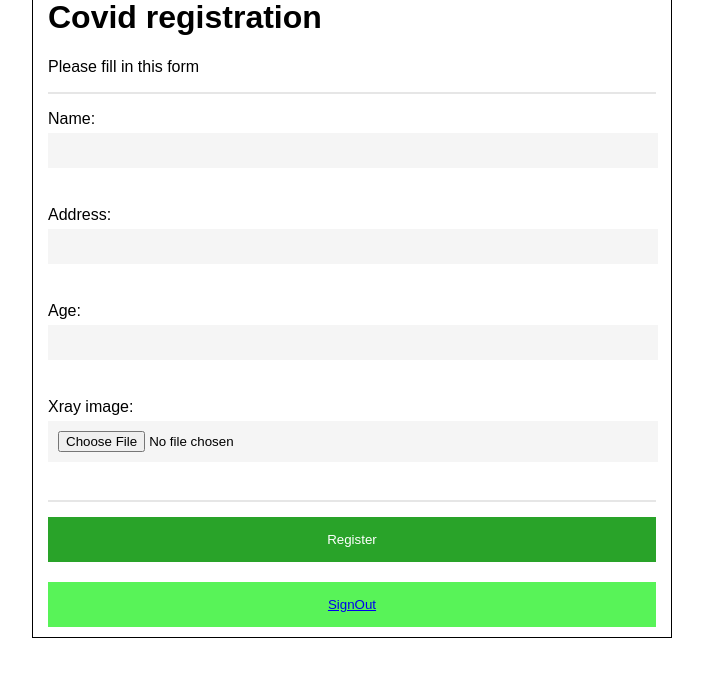
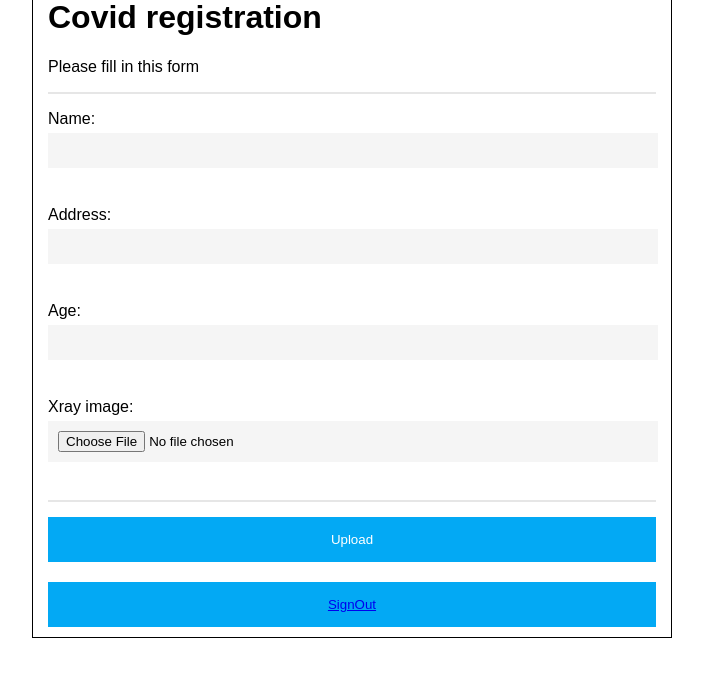
Before and after one commit to shashikant30/Xray_diagnosis, a Django app: page /userinfo in a window 1280 px wide. Shown: the part 31-708 px from the top of the page, without its empty margins (288-991 px from the left). Run offline with Django 4.2, Linux system fonts and the light colour scheme.

Commit message:
changed button color

```diff
--- a/website/templates/website/Register.html
+++ b/website/templates/website/Register.html
@@ -16,7 +16,7 @@
 		margin-bottom: 5px;
 		padding: 0px 15px 0 15px;
 		}
-	input[type=text], input[type=password], input[type=number], input[type=file]
+	input[type=text], input[type=password], input[type=number], input[type=file], input[type=email]
 		{
 		width: 97%;
 		padding: 10px;
@@ -32,7 +32,7 @@
 		}
     button
 		{
-		background-color: #58f358;
+		background-color: #03a9f4;
 		color: white;
 		padding: 15px 20px;
 		margin: 10px 0px;
--- a/website/templates/website/index.html
+++ b/website/templates/website/index.html
@@ -32,7 +32,7 @@
 		}
 	button
 		{
-		background-color: #58f358;
+		background-color: #03a9f4;
 		color: white;
 		padding: 15px 20px;
 		margin: 10px 0px;
--- a/website/templates/website/signIn.html
+++ b/website/templates/website/signIn.html
@@ -32,7 +32,7 @@
 		}
     button
 		{
-		background-color: #58f358;
+		background-color: #03a9f4;
 		color: white;
 		padding: 15px 20px;
 		margin: 10px 0px;
--- a/website/templates/website/userInfo.html
+++ b/website/templates/website/userInfo.html
@@ -27,7 +27,7 @@
 		}
 	.registerbutton
 		{
-		background-color: #29a329;
+		background-color:  #03a9f4;
 		color: white;
 		padding: 15px 20px;
 		margin: 10px 0px;
@@ -38,7 +38,7 @@
 		}
 	button
 		{
-		background-color: #58f358;
+		background-color: #03a9f4;
 		color: white;
 		padding: 15px 20px;
 		margin: 10px 0px;
@@ -59,7 +59,7 @@
         {{ form.as_p }}
 		<hr>
 
-		<button type="submit" class="registerbutton">Register</button>
+		<button type="submit" class="registerbutton">Upload</button>
 	</form>
 	<button type="submit"><a href="/signout">SignOut</a></button>
 </body>
--- a/website/views.py
+++ b/website/views.py
@@ -12,6 +12,7 @@ import os
 # Create your views here.
 def userFormView(request):
     if request.method == 'POST':
+        clear_mediadir()
         form = userForm(request.POST, request.FILES)
         if form.is_valid():
             form.save()
@@ -19,6 +20,11 @@ def userFormView(request):
     else:
         form = userForm()
     return render(request, 'website/userInfo.html', {'form' : form})
+
+def clear_mediadir():
+    media_dir = "D:\B.E\\final project\Xray_diagnosis\media\images"
+    for f in os.listdir(media_dir):
+        os.remove(os.path.join(media_dir, f))
 
 def resultView(request):
     categories = ["COVID", "Viral Pneumonia", "Normal"]
@@ -70,7 +76,6 @@ def signup(request):
         # myuser.is_active = False
         myuser.is_active = False
         myuser.save()
-        messages.success(request, "Your Account has been created succesfully!! Please check your email to confirm your email address in order to activate your account.")
 
         return redirect('signin')
 
@@ -93,6 +98,7 @@ def signin(request):
             #return render(request, "website/userInfo.html",{"fname":fname})
         else:
             messages.error(request, "Bad Credentials!!")
+            #return redirect('userFormView')
             return redirect('home')
 
     return render(request, "website/signIn.html")
```
Also changed, not shown: website/templates/website/result.html (+7 -2 lines), db.sqlite3, media/images/ip_img_cov_EUt2YU7.png (deleted), media/images/ip_img_cov_u3QUd5V.png (deleted), media/images/ip_img_nor.png (deleted), media/images/ip_img_pne.png (deleted).
